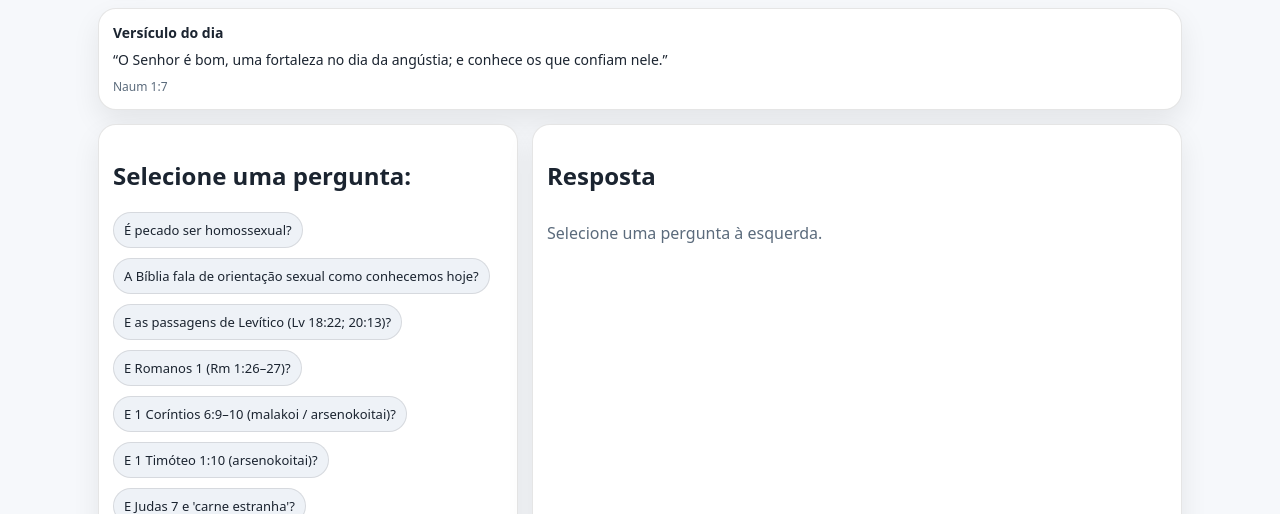
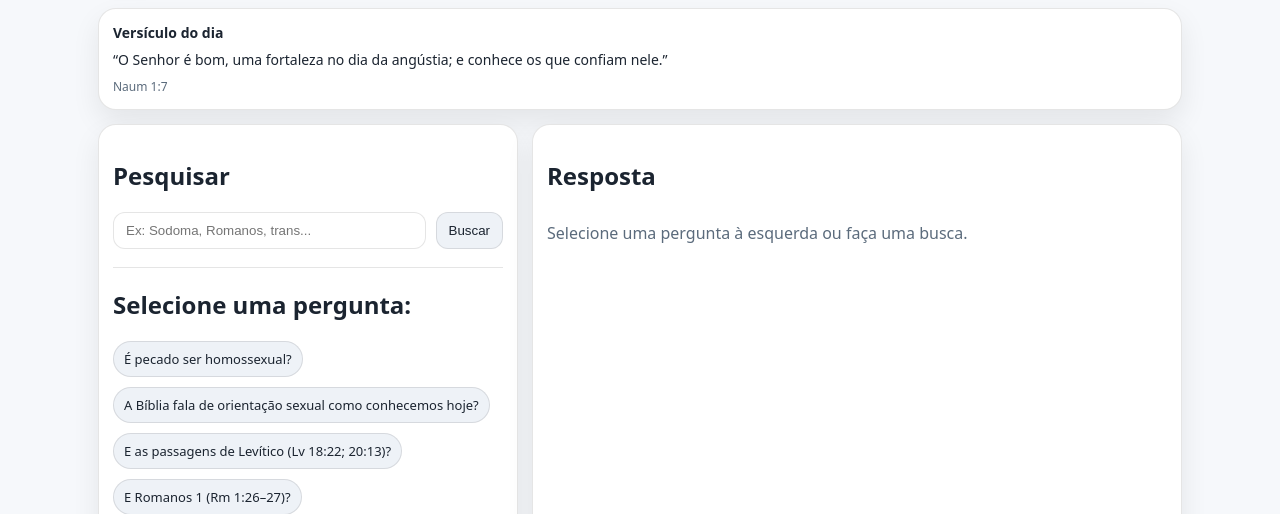
Before and after one commit to sabrinaandraderocha-cmyk/mesa-aberta-teologia-inclusiva, a Flask app: page / in a window 1280 px wide. Shown: the part 98-612 px from the top of the page. Run offline with Flask 3, Linux system fonts and the light colour scheme; data that the repository does not hold is empty.

Commit message:
Update index.html

```diff
--- a/templates/index.html
+++ b/templates/index.html
@@ -3,8 +3,15 @@
 
 <section class="grid">
   <aside class="card">
+    <h2>Pesquisar</h2>
+    <form class="search" action="/" method="GET">
+      <input type="text" name="q" placeholder="Ex: Sodoma, Romanos, trans..." value="{{ q }}">
+      <button type="submit">Buscar</button>
+    </form>
+
+    <hr style="border: 0; border-top: 1px solid var(--border); margin: 18px 0;">
+
     <h2>Selecione uma pergunta:</h2>
-
     <div class="chips">
       {% for qq in quick_questions %}
         <a class="chip" href="/?selected={{ qq|urlencode }}">{{ qq }}</a>
@@ -19,7 +26,7 @@
       <div class="question-title">{{ display_question }}</div>
     {% else %}
       <div class="placeholder">
-        Selecione uma pergunta à esquerda.
+        Selecione uma pergunta à esquerda ou faça uma busca.
       </div>
     {% endif %}
 
```
